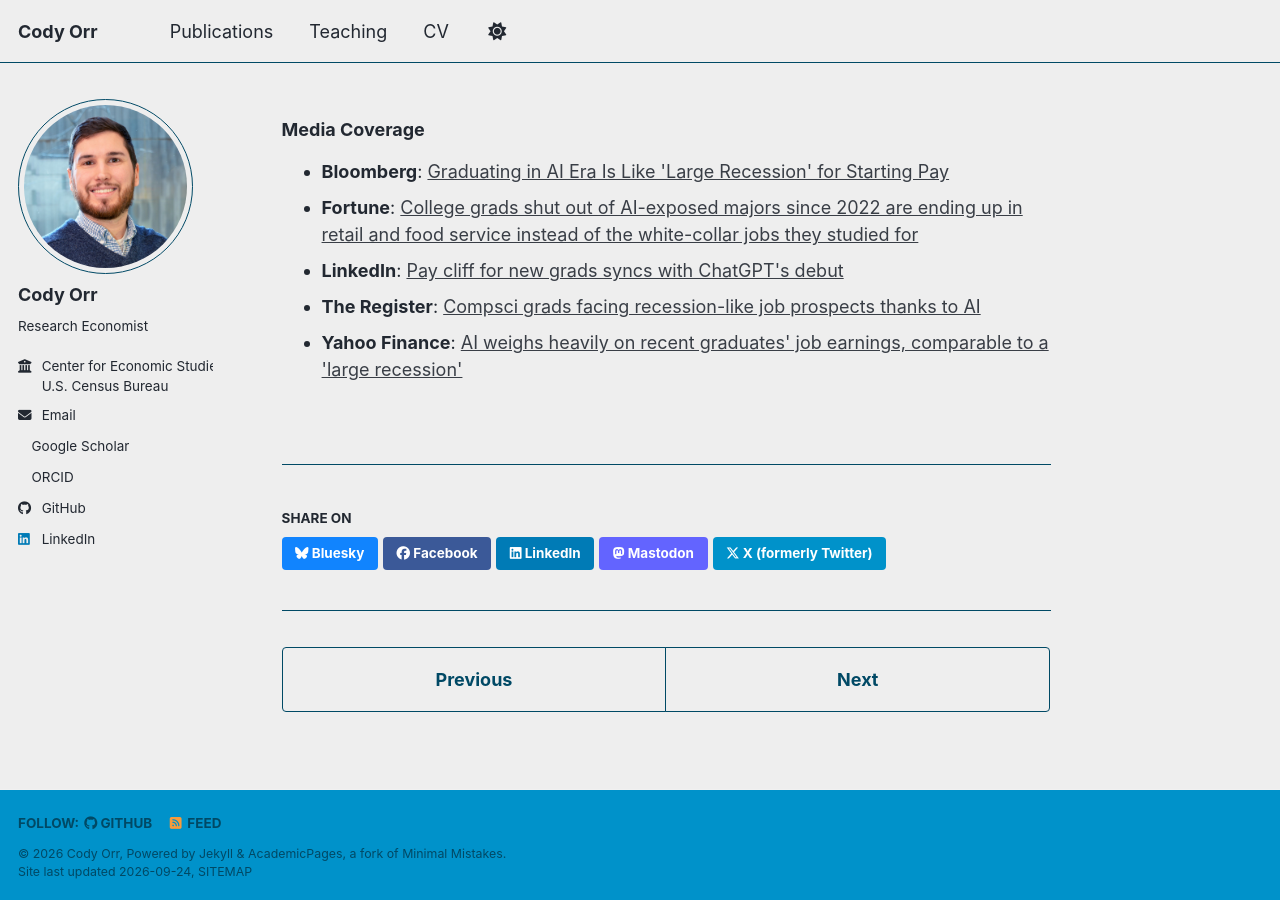
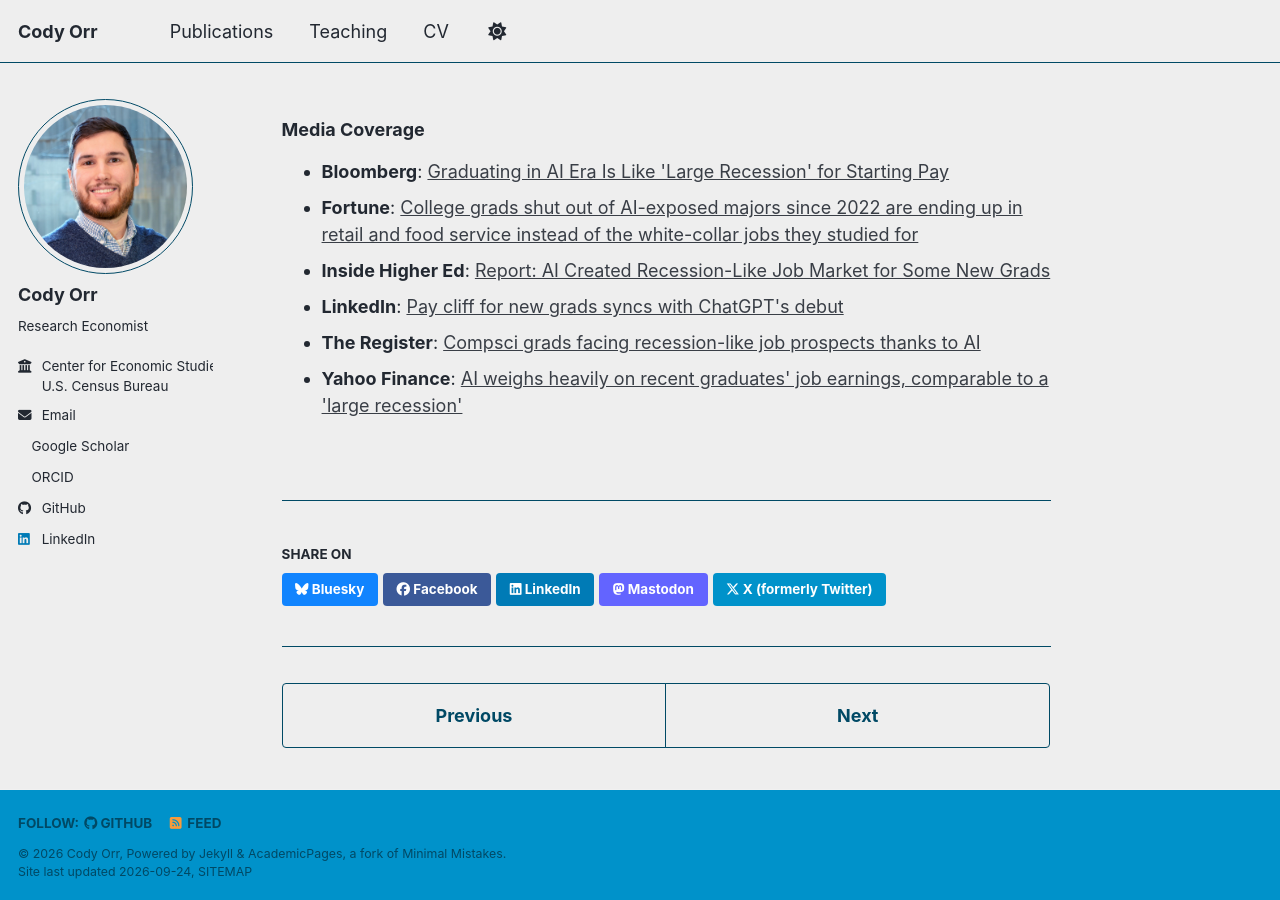
Before and after one commit to orrcody/orrcody.github.io, a Jekyll site: the page built from _publications/grad_ai.md, in a window 1280 px wide and 900 px high, scrolled down 763 px. Built offline with Jekyll 4.4.1, drawn with Linux system fonts in a browser that asks for light colours; a style sheet for code colours, icons or effects is not loaded; before the commit the page ends 1640 px from its top, so only the background shows below that.

Commit message:
Added IHE media link

```diff
--- a/_publications/grad_ai.md
+++ b/_publications/grad_ai.md
@@ -18,6 +18,9 @@
   - outlet: "Fortune"
     title: "College grads shut out of AI-exposed majors since 2022 are ending up in retail and food service instead of the white-collar jobs they studied for"
     url: "https://fortune.com/2026/09/17/ai-chatgpt-college-majors-retail-jobs/"
+  - outlet: Inside Higher Ed
+    title: "Report: AI Created Recession-Like Job Market for Some New Grads"
+    url: "https://www.insidehighered.com/news/quick-takes/2026/09/22/ai-created-recession-job-market-some-new-grads"
   - outlet: "LinkedIn"
     title: "Pay cliff for new grads syncs with ChatGPT's debut"
     url: "https://www.linkedin.com/news/story/pay-cliff-for-new-grads-syncs-with-chatgpts-debut-7605020/"
```
